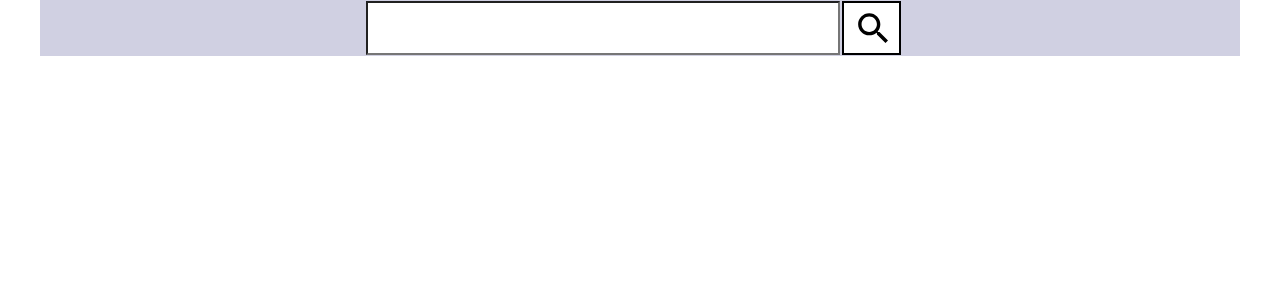
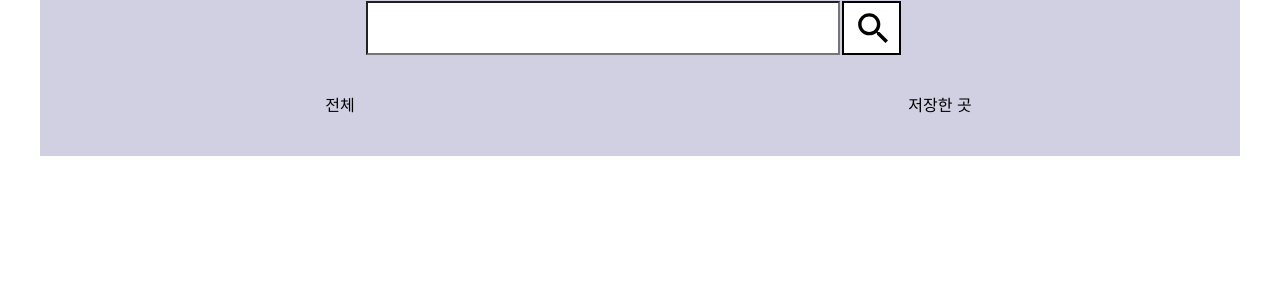
Before and after one commit to hyejjun/SearchAPI, a React (Create React App) app: page / in a window 1280 px wide. Shown: the top 300 px of the page. Built offline with nearby package versions, Linux system fonts and the light colour scheme.

Commit message:
전체 리스트와 좋아요 리스트 컴포넌트 분리 후 탭 버튼으로 state 처리

```diff
--- /dev/null
+++ b/src/components/LikedList.tsx
@@ -0,0 +1,9 @@
+const LikedList = () => {
+    return (
+        <>
+            좋아요
+        </>
+    )
+}
+
+export default LikedList
--- a/src/components/SearchInfo.tsx
+++ b/src/components/SearchInfo.tsx
@@ -1,20 +1,23 @@
-// import Styled from 'styled-components'
+import Styled from 'styled-components'
 import SearchedList from './SearchedList'
 import SearchBar from './SearchBar'
 import useInput from '../hooks/useInput';
 import { useEffect, useState } from 'react';
 import { searchApi } from '../searchApi'
+import LikedList from './LikedList';
 
 const SearchInfo = () => {
     const [search, onChangeSearch] = useInput('')
     const [content, setContent] = useState<string>('')
+
+    const [listType, setListType] = useState<Boolean>(false)
     interface ArrEle {
         contents: string,
         datetime: Date,
         title: string,
         url: string,
-        blogname : string,
-        thumbnail : string
+        blogname: string,
+        thumbnail: string
     }
     const [data, setData] = useState<ArrEle[]>([])
 
@@ -35,12 +38,49 @@ const SearchInfo = () => {
         }
     }
 
+    const selectSearchedList = () => {
+        setListType(false)
+    }
+
+    const selectLikedList = () => {
+        setListType(true)
+    }
+
     return (
         <>
             <SearchBar search={search} onChangeSearch={onChangeSearch} searchSubmit={searchSubmit} searching={searching} />
-            <SearchedList data={data} />
+            <SelectType>
+                <li onClick={selectSearchedList}>
+                    전체
+                </li>
+                <li onClick={selectLikedList}>
+                    저장한 곳
+                </li>
+            </SelectType>
+            {
+                listType
+                    ? <LikedList />
+                    : <SearchedList data={data} />
+            }
+
         </>
     )
 }
 
 export default SearchInfo
+
+
+
+const SelectType = Styled.ul`
+    display : flex;
+    height: 100px;
+    padding: 3% 0;
+    box-sizing: border-box;
+    cursor : default;
+
+    & > li {
+        width: 50%;
+        text-align: center;
+        cursor : pointer;
+    }
+`
--- a/src/components/SearchedList.tsx
+++ b/src/components/SearchedList.tsx
@@ -24,8 +24,8 @@ const SearchedList = (props: any) => {
         let list = data.map((v: any, k: any) => {
             return (
                 <>
-                    <ul key={k}>
-                        <li>
+
+                    <li key={k}>
                         <a href={v.url} target="_blank">
                             <span>
                                 <img src={v.thumbnail} />
@@ -37,7 +37,7 @@ const SearchedList = (props: any) => {
                             </span>
                         </a>
                     </li>
-                    </ul>
+
                 </>
             )
         })
@@ -47,11 +47,11 @@ const SearchedList = (props: any) => {
     return (
         <>
             <div>
-
+                <ul>
                     {
                         getList()
                     }
-
+                </ul>
             </div>
         </>
     )
```
Lines whose indentation alone changed are shown as unchanged.
